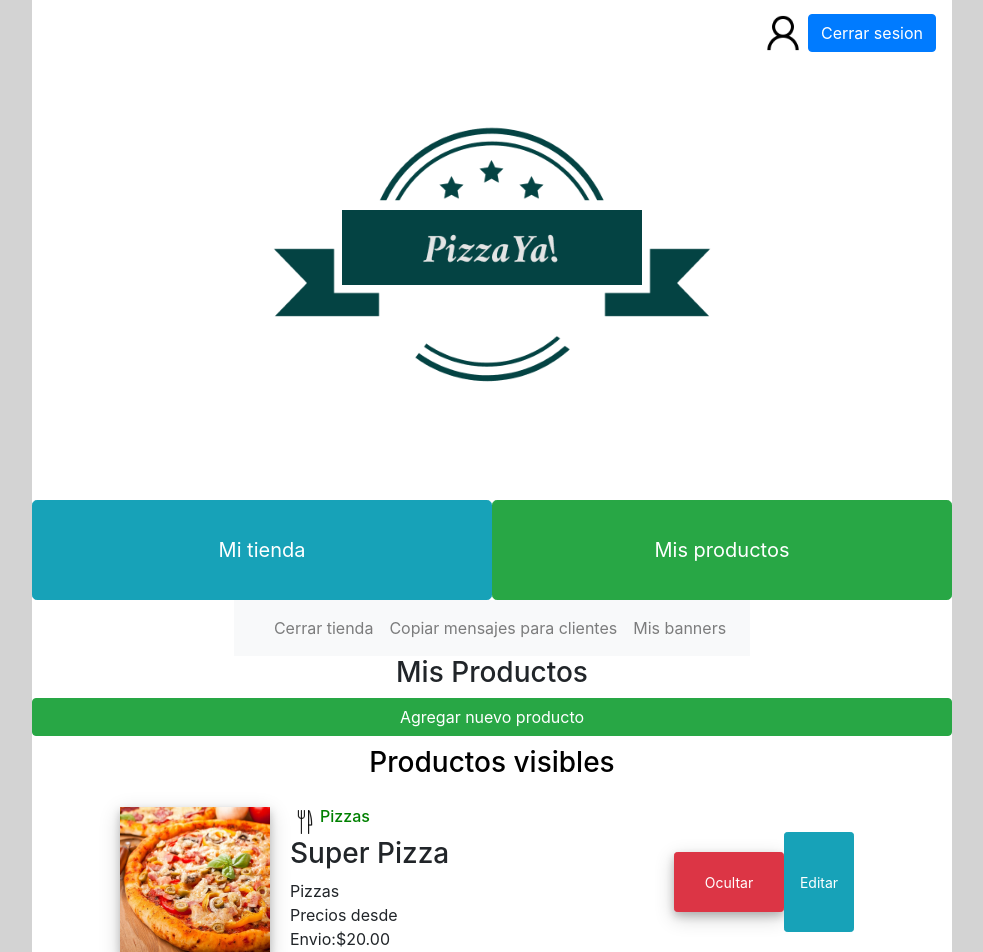
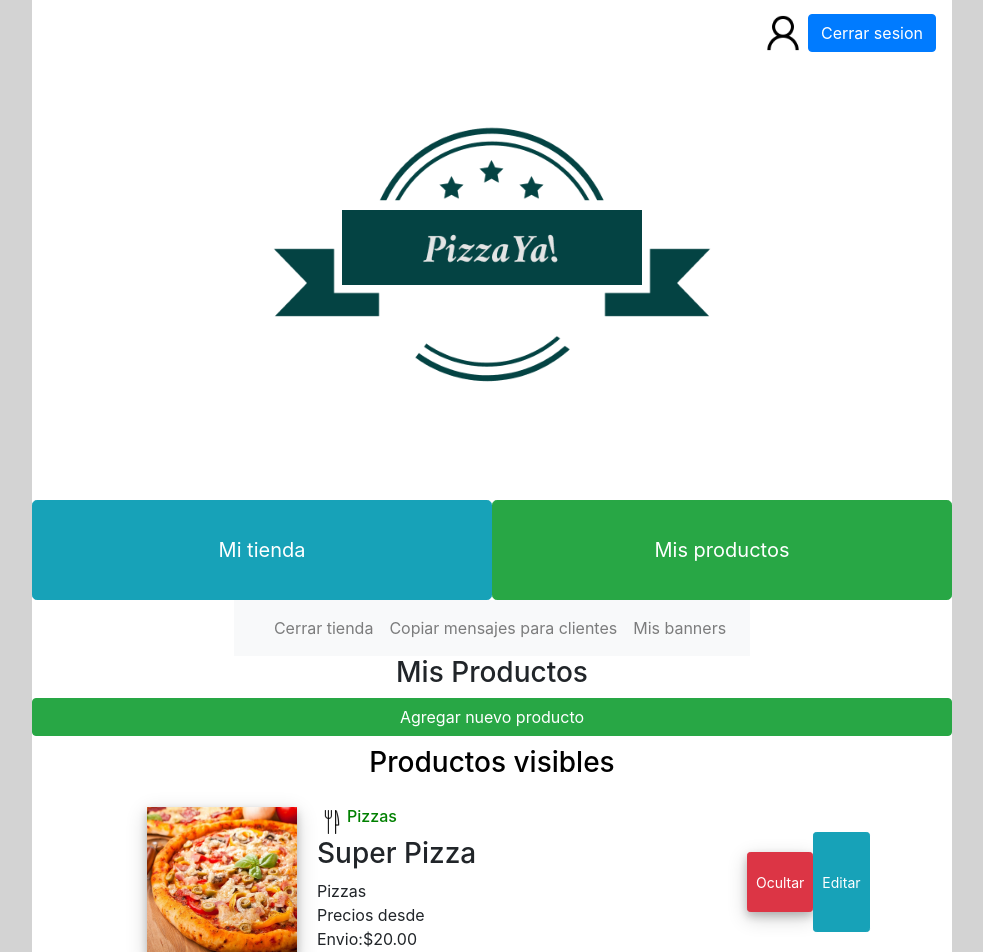
Before and after one commit to marcos-y/Pizza-Ya, a React (Create React App) app: page /MisProductos in a window 1280 px wide. Shown: the top 952 px of the page, without its empty margins (148-1131 px from the left). Built offline with nearby package versions, Linux system fonts and the light colour scheme.

Commit message:
renderizado productos admin

```diff
--- a/src/App.js
+++ b/src/App.js
@@ -24,7 +24,7 @@ import bebida2 from './components/corona.jpg';
 import bebida3 from './components/campari.jpg';
 import bebida4 from './components/fernet.jpg';
 import bebida5 from './components/gancia.jpg';
-import bebida6 from './components/coca.jpg';
+import bebida6 from './components/coca2.jpg';
 
 import postre1 from './components/flan.jpg';
 import postre2 from './components/lemon.jpg';
--- a/src/components/Admin/MisProductos.js
+++ b/src/components/Admin/MisProductos.js
@@ -47,6 +47,51 @@ const MisProductos = () => {
         console.log(productos);
     }
 
+    const productoAdmin = [
+        {
+            id: 1,
+            nombre: "Super Pizza",
+            imagen: img1,
+            tipo: "Pizzas",
+            icono: icon,
+        },
+        {
+            id: 2,
+            nombre: "Super Pizza",
+            imagen: img1,
+            tipo: "Pizzas",
+            icono: icon,
+        },
+        {
+            id: 3,
+            nombre: "Empanada",
+            imagen: img2,
+            tipo: "Empanadas",
+            icono: icon,
+        },
+        {
+            id: 4,
+            nombre: "Hamburguesa",
+            imagen: img3,
+            tipo: "Hamburguesas",
+            icono: icon
+        },
+        {
+            id: 5,
+            nombre: "Cerveza",
+            imagen: img5,
+            tipo: "Bebidas",
+            icono: icon2,
+        },
+        {
+            id: 6,
+            nombre: "Postre",
+            imagen: img4,
+            tipo: "Postres",
+            icono: icon3,
+        },
+    ]
+
     return (
         <>
             <div className="MisProductos">
@@ -57,13 +102,12 @@ const MisProductos = () => {
                 </div>
             </div>
 
-            <ProdAdmin nombre="Super Pizza" clase="Pizzas" img={img1} icon={icon}></ProdAdmin>
-            <ProdAdmin nombre="Super Pizza" clase="Pizzas" img={img1} icon={icon}></ProdAdmin>
-            <ProdAdmin nombre="Empanada" clase="Empanadas" img={img2} icon={icon}></ProdAdmin>
-            <ProdAdmin nombre="Hamburguesa " clase="Hamburguesas" img={img3} icon={icon}></ProdAdmin>
-            <ProdAdmin nombre="Cerveza" clase="Bebidas" img={img5} icon={icon2}></ProdAdmin>
-            <ProdAdmin nombre="Postre " clase="Postres" img={img4} icon={icon3}></ProdAdmin>
-
+            <div>
+                {
+                    productoAdmin.map(product => { return <ProdAdmin key={product.id} nombre={product.nombre} clase={product.tipo} img={product.imagen} icon={product.icono}></ProdAdmin> }
+                    )
+                }
+            </div>
 
             <Modal show={show} onHide={handleClose}>
                 <Modal.Header closeButton>
@@ -137,7 +181,7 @@ const MisProductos = () => {
                                 id="custom-file"
                                 label="Custom file input"
                                 custom
-                                value={imagen}  onChange={handleChangeImagen}
+                                value={imagen} onChange={handleChangeImagen}
                             />
                         </Form>
                     </div>
--- a/src/components/Admin/ProdAdmin.css
+++ b/src/components/Admin/ProdAdmin.css
@@ -31,12 +31,12 @@
 }
 
 .boton3{
-    max-width:200px !important;
+    max-width:100px !important;
     height:auto;
     width:100%;
     padding:10px;
     display:flex;
-    justify-content:space-evenly;
+    justify-content:space-around;
 }
 
 .clase{
@@ -53,9 +53,7 @@ h6{
     width:30px;
 }
 
-.botonAzul{
-    max-width:70px !important;
-}
+
 
 @media screen and (max-width: 600px) {
     .Pizzeria{
--- a/src/components/Admin/ProdAdmin.js
+++ b/src/components/Admin/ProdAdmin.js
@@ -59,7 +59,7 @@ const ProdAdmin = (props) => {
 
                 <div className="boton3">
                     <Button variant="danger" size="sm">Ocultar</Button>
-                    <Button variant="info" size="sm" className="botonAzul" onClick={handleShow}>Editar</Button>
+                    <Button variant="info" size="sm" onClick={handleShow}>Editar</Button>
                 </div>
 
             </div>
--- a/src/components/Header.css
+++ b/src/components/Header.css
@@ -20,8 +20,8 @@
     width:100px;
 }
 
-.boton3{
-    margin-left:8px !important;
+.boton5{
+    margin-right:8px !important;
 }
 
 .form1{
@@ -31,7 +31,6 @@
 
 .caja{
     display:flex;
-    flex-wrap:nowrap;
     justify-content:space-around;
     align-items:baseline;
 }
--- a/src/components/Header.js
+++ b/src/components/Header.js
@@ -64,8 +64,8 @@ const Header = () => {
                                 <Nav.Link onClick={()=>handleShow("AdminApp")}>Admin</Nav.Link>
                         </Nav>
                         <div className="caja">
-                            <Button variant="light" className="boton3" onClick={()=>handleShow("Admin")}>Iniciar sesion</Button>
-                            <FormControl type="text" placeholder="Buscar" className="mr-sm-2" />
+                            <Button variant="light" className="boton5" onClick={()=>handleShow("Admin")}>Iniciar sesion</Button>
+                            <FormControl type="text" placeholder="Buscar pizzerias cercanas" className="mr-sm-2" />
                             <Button variant="outline-success">Buscar</Button>
                         </div>
                     </Navbar.Collapse>
--- a/src/components/Pizzeria.js
+++ b/src/components/Pizzeria.js
@@ -30,7 +30,7 @@ const Pizzeria = (props) => {
 
                 <div className="boton1">
                     <Link className="btn btn-outline-success" to={`/Pizzeria1/${(props.nombre)}`}>
-                        Ver producto
+                        Ver productos
 
                     </Link>
                 </div>
```
Also changed, not shown: src/components/coca2.jpg (added).
